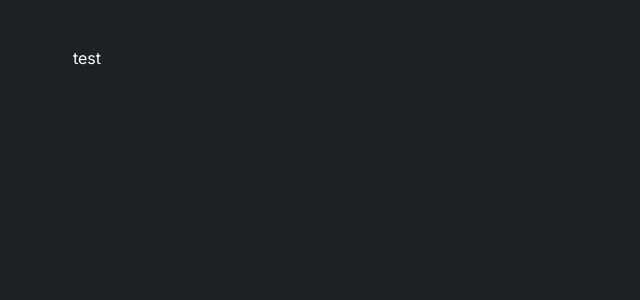
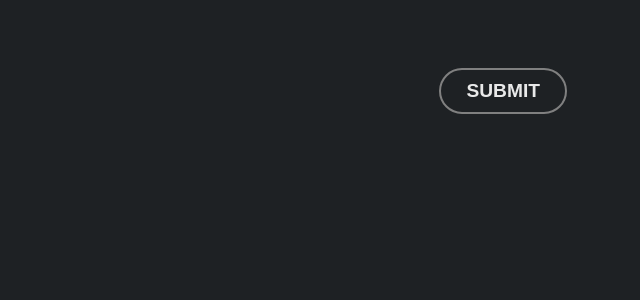
Before and after one commit to wecreus/lucid-task, a Next.js app: page / in a window 1280 px wide. Shown: the top 300 px of the page, without its empty margins (553-1193 px from the left). Built offline with nearby package versions, Linux system fonts and the light colour scheme.

Commit message:
feat: basic boilerplate for submitform

```diff
--- a/app/page.tsx
+++ b/app/page.tsx
@@ -1,9 +1,10 @@
+import SubmitForm from "@/ui/SubmitForm/SubmitForm";
 import styles from "./page.module.css";
 
 export default function Home() {
-  return <main className={styles.main}>
-
-
-    test
-  </main>;
+  return (
+    <main className={styles.main}>
+      <SubmitForm />
+    </main>
+  );
 }
--- /dev/null
+++ b/lib/actions.ts
@@ -0,0 +1,12 @@
+"use server";
+import type { FormState } from "@/lib/definitions";
+
+
+export async function submitForm(): Promise<FormState> {
+
+
+  return {
+    message: "success",
+    errors: {}
+  }
+}
--- /dev/null
+++ b/lib/definitions.ts
@@ -0,0 +1,6 @@
+export type FormState = {
+  message: string;
+  errors: {
+    message?: string;
+  };
+}
--- /dev/null
+++ b/ui/SubmitForm/SubmitForm.tsx
@@ -0,0 +1,21 @@
+"use client";
+import { useFormState } from "react-dom";
+import type { FormState } from "@/lib/definitions";
+import { submitForm } from "@/lib/actions";
+import styles from "./form.module.css";
+
+const initialState: FormState = { message: "", errors: {} };
+
+export default function SubmitForm() {
+  const [state, formAction] = useFormState(submitForm, initialState);
+
+  return (
+    <div className={styles.container}>
+      <form action={formAction} className={styles.form}>
+        <button type="submit" className={styles.button}>
+          Submit
+        </button>
+      </form>
+    </div>
+  );
+}
--- /dev/null
+++ b/ui/SubmitForm/form.module.css
@@ -0,0 +1,38 @@
+.container {
+  max-width: 1000px;
+  display: flex;
+  flex-direction: column;
+  align-items: center;
+  width: 100%;
+}
+
+.form {
+  font-size: 1.5rem;
+  padding: 20px;
+  display: flex;
+  flex-direction: column;
+  align-items: center;
+  gap: 3rem;
+  width: 100%;
+}
+
+.button {
+  padding: 10px 25px;
+  font-size: 80%;
+  border-radius: 25px;
+  font-weight: 600;
+  text-transform: uppercase;
+  color: rgba(255, 255, 255, 0.9);
+  outline: none;
+  cursor: pointer;
+  background: transparent;
+  transition: all 300ms ease-out;
+  width: fit-content;
+  border: 2px solid grey;
+  align-self: flex-end;
+
+  &:hover, &:focus {
+    background-color: rgb(42, 45, 53);
+    border: 2px solid #7289da;
+  }
+}
```
